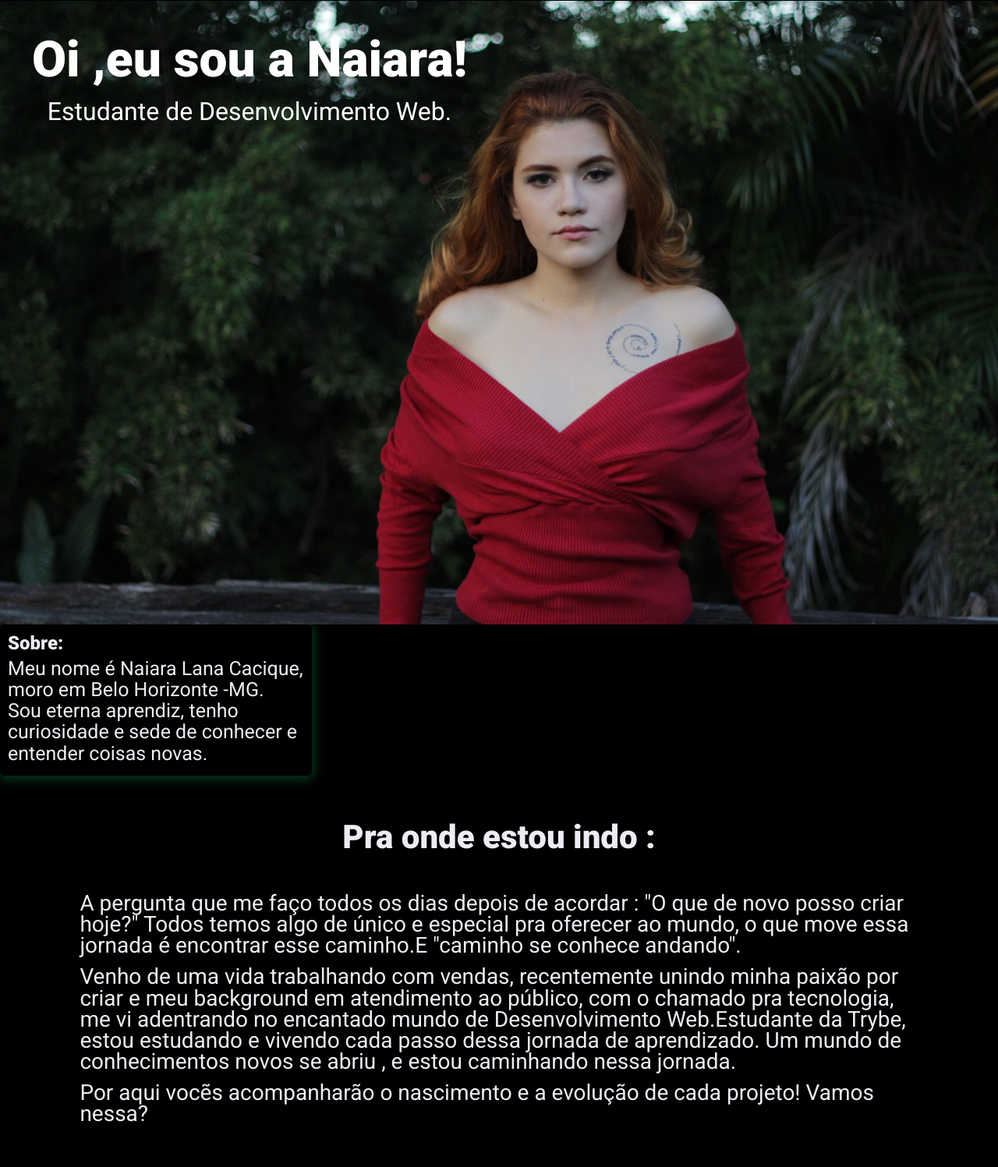
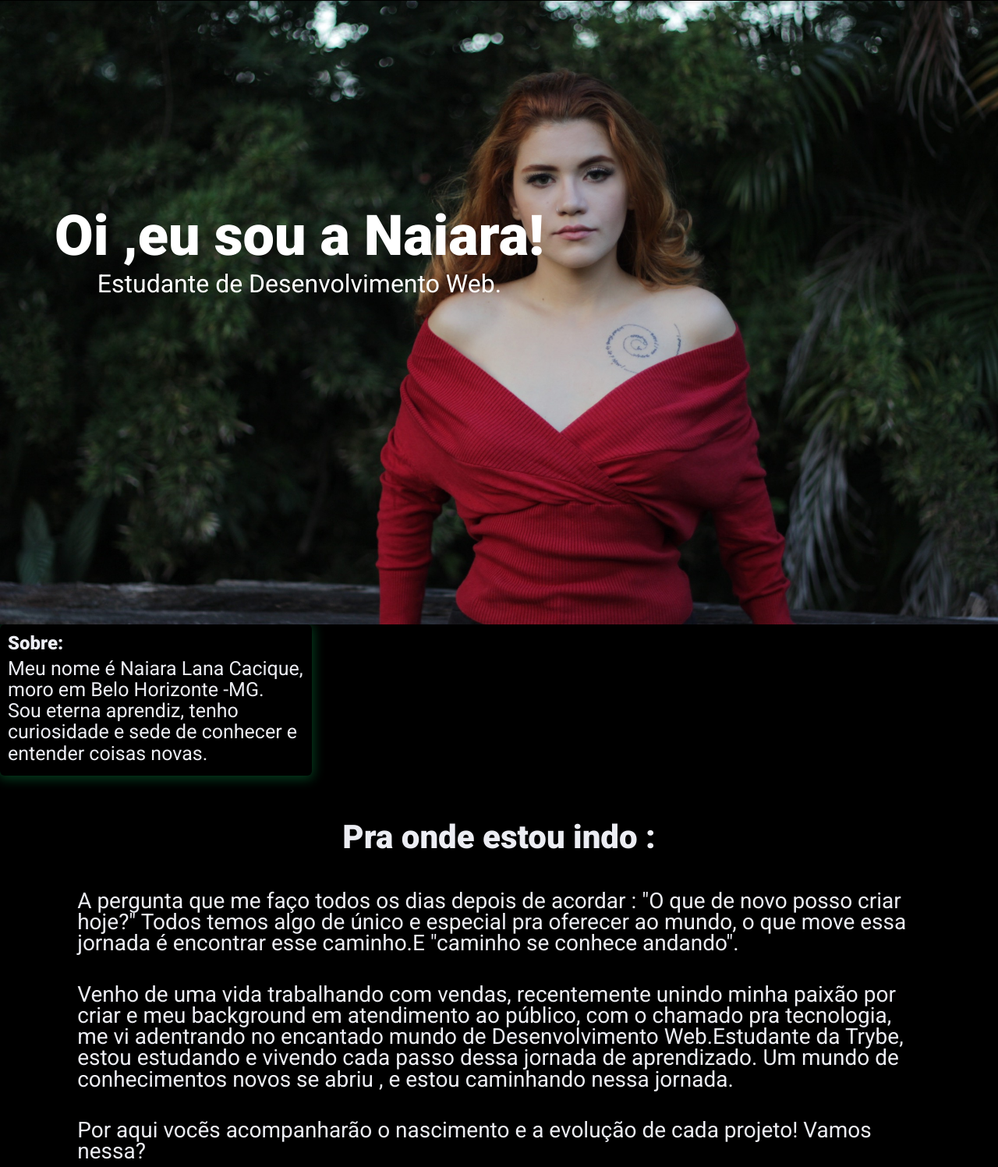
Before and after one commit to Nai-cacique/Nai-cacique.github.io, a plain HTML site: page index.html in a window 1280 px wide. Shown: the part 75-1572 px from the top of the page at 78% size. Drawn offline with Linux system fonts and the light colour scheme.

Commit message:
editando proporções

```diff
--- a/index.html
+++ b/index.html
@@ -1,5 +1,5 @@
 <!DOCTYPE html>
-<html lang="pt">
+<html lang="pt-br">
 <head>
     <meta charset="UTF-8">
     <meta http-equiv="X-UA-Compatible" content="IE=edge">
@@ -37,8 +37,10 @@
 </section>
 
 <!--Bio sobre -->
+
 <div class="bio animate__animated animate__shakeX">
-    <h2 class="bio-title">Sobre:</h2>
+
+    <h2 class="Sobre">Sobre:</h2>
     <p class="bio-text">
         Meu nome é Naiara Lana Cacique, moro em Belo Horizonte -MG.<br>
         Sou eterna aprendiz, tenho curiosidade e sede de conhecer e entender coisas novas.
@@ -176,9 +178,10 @@
       <div class="container-fluid">
 
         <div class="social-icons mt-4">
-            <a href="https://www.linkedin.com/in/naiara-lana-cacique">
+            <a href="https://www.linkedin.com/in/naiara-lana-cacique" target="blank">
               <img src="imgs/linkedin.png" width="75" alt="linkedin">
-              <a href="https://github.com/Nai-cacique"><img src="imgs/github.png"width="75" ></a>
+              <a href="https://github.com/Nai-cacique" target="blank">
+              <img src="imgs/github.png"width="75" ></a>
               </a>
           </div>
       </div>
--- a/style.css
+++ b/style.css
@@ -100,20 +100,18 @@ nav {
 }
 /* text css above hero image*/
 .hero_title {
-  height: 85px;;
-  font-size: 4.0rem;
-  text-align: left;
-  align-items:center;
+ font-size: 4.5rem;
+
 }
 .hero_desc {
   font-size: 2rem;
-  height: 30vh;
+
 }
 .hero-text {
   text-align:center;
   position:absolute;
-  top: 25%;
-  left: 25%;
+  top:40%;
+  left:30%;
   transform: translate(-50%, -50%);
   color: white;
 }
@@ -142,7 +140,7 @@ nav {
 }
 
 .more-about {
-  background-color: var(--bg-color);
+  width:100%;
   padding: 1rem 6rem;
   font-size: 28px;
 }
@@ -153,8 +151,9 @@ nav {
 }
 
 .more-about p {
+  margin-bottom:2rem;
   line-height: var(--line-height);
-  padding: 0.4rem;
+  padding: 0.2rem;
 }
 
 .skills {
```
